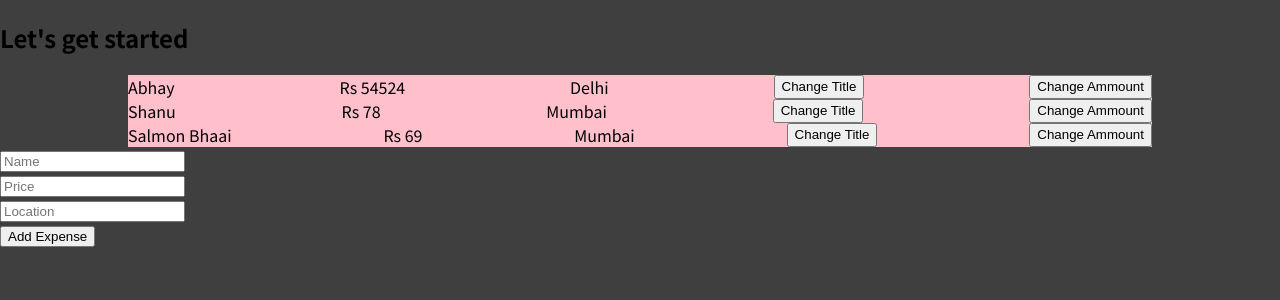
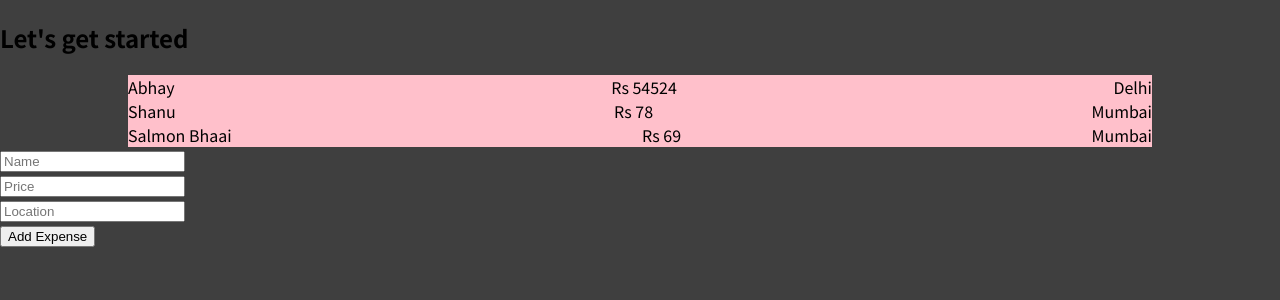
Before and after one commit to abhay-singhchauhan/expense-test-app, a React (Create React App) app: page / in a window 1280 px wide. Shown: the top 300 px of the page. Built offline with nearby package versions, Linux system fonts and the light colour scheme.

Commit message:
passed keys in the props

```diff
--- a/src/App.js
+++ b/src/App.js
@@ -1,8 +1,9 @@
 import ExpenseItem from "./components/ExpenseItem.js";
 import NewExpense from "./components/NewExpense/NewExpense.js";
+import { useState } from "react";
 
 function App() {
-  const expense = [
+  const data_expense = [
     {
       Title: "Abhay",
       Ammount: 54524,
@@ -19,18 +20,25 @@ function App() {
       Location: "Mumbai",
     },
   ];
+  const [expense, setExpense] = useState(data_expense);
+
+  function dataAdd(data) {
+    setExpense((preExpense) => {
+      console.log("currentData", data, "previous Expense", preExpense);
+      return [data, ...preExpense];
+    });
+    console.log(expense, "yaha hai data");
+  }
+
   const exp = expense.map((data, index) => (
     <ExpenseItem
+      key={index}
       Title={data.Title}
       Ammount={data.Ammount}
       Location={data.Location}
     />
   ));
   console.log(exp);
-  function dataAdd(data) {
-    expense.push(data);
-    console.log(data, "yaha hai data");
-  }
   return (
     <div>
       <h2>Let's get started</h2>
--- a/src/components/ExpenseItem.js
+++ b/src/components/ExpenseItem.js
@@ -1,24 +1,10 @@
 import "./ExpenseItem.css";
-import { useState } from "react";
 
 function ExpenseItem(props) {
-  const [title, setTitle] = useState(props.Title);
-  const [ammount, setAmmount] = useState(props.Ammount);
-  const buttonClickHandler = (e) => {
-    setTitle("Hmm");
-    console.log(title);
-  };
-  const changeAmmount = () => {
-    setAmmount("100");
-    console.log(ammount);
-  };
-
   return (
     <div className="mainDiv">
-      <div>{title}</div> <div>Rs {ammount}</div>
+      <div>{props.Title}</div> <div>Rs {props.Ammount}</div>
       <div> {props.Location}</div>
-      <button onClick={buttonClickHandler}>Change Title</button>
-      <button onClick={changeAmmount}>Change Ammount</button>
     </div>
   );
 }
```
